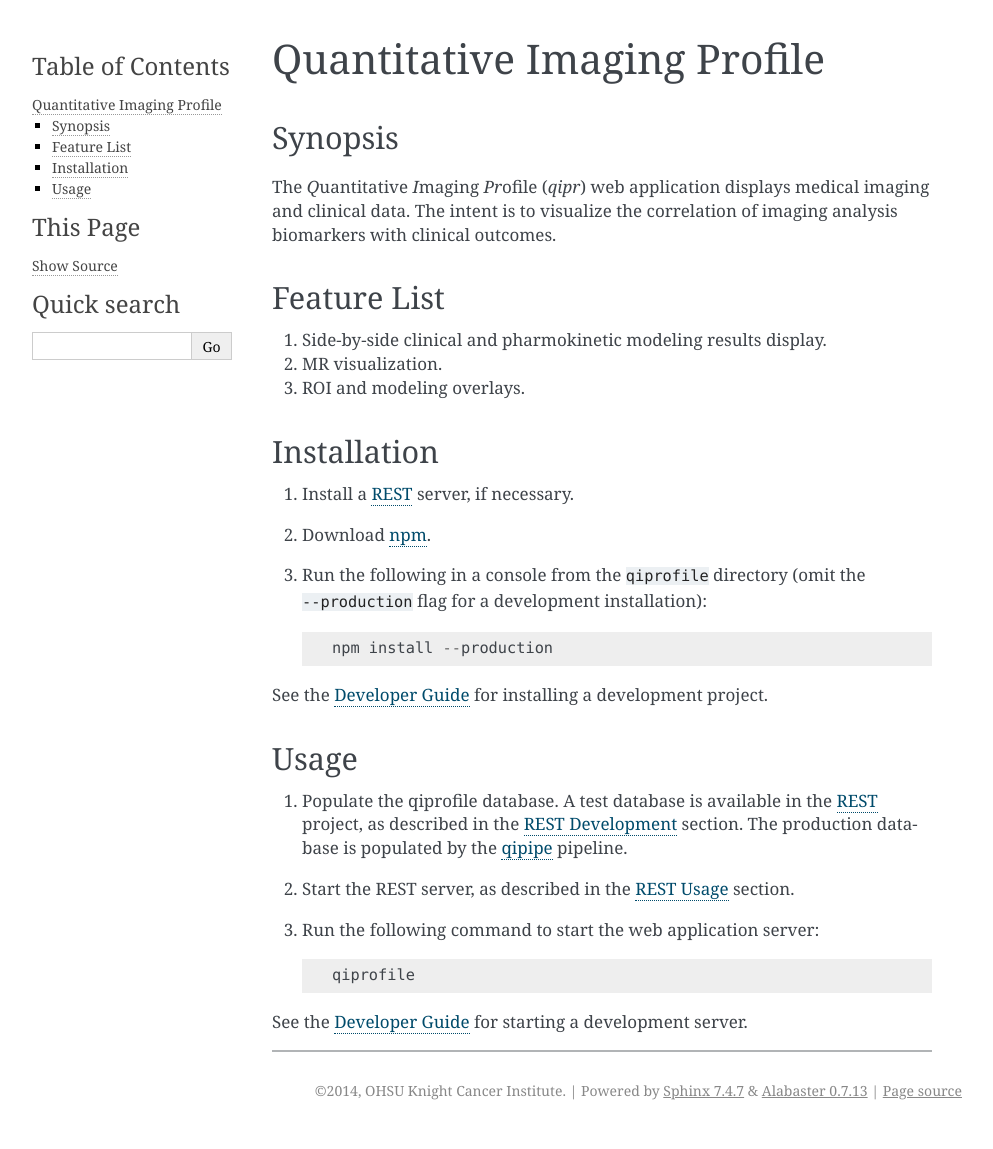
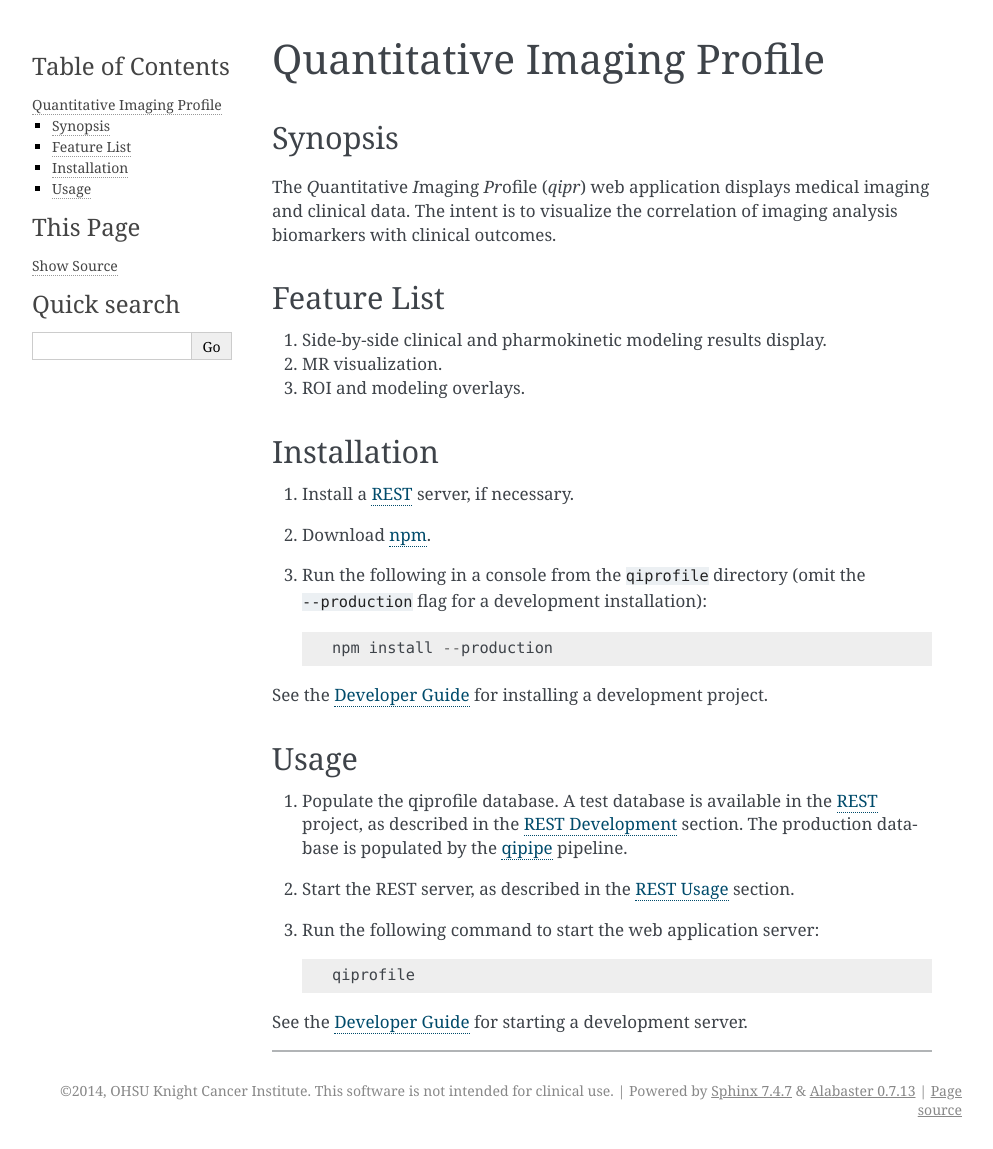
Before and after one commit to ohsu-qin/qiprofile, a Sphinx documentation site: the page built from doc/index.rst, in a window 1280 px wide. Shown: the whole page, without its empty margins (148-1141 px from the left). Built offline with Sphinx 7.4.7, drawn with Linux system fonts in a browser that asks for light colours.

Commit message:
Move copyright from the license to the doc.

```diff
--- a/doc/conf.py
+++ b/doc/conf.py
@@ -5,7 +5,7 @@ autoclass_content = 'both'
 source_suffix = '.rst'
 master_doc = 'index'
 project = u'qiprofile'
-copyright = u'2014, OHSU Knight Cancer Institute'
+copyright = u'2014, OHSU Knight Cancer Institute. This software is not intended for clinical use'
 pygments_style = 'sphinx'
 htmlhelp_basename = 'qiprofiledoc'
 html_title = 'qiprofile'
```
Also changed, not shown: LICENSE.txt.
